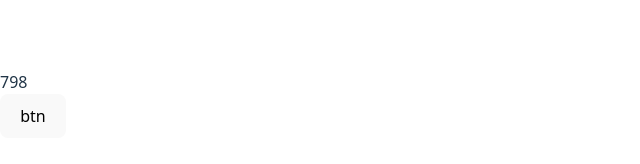
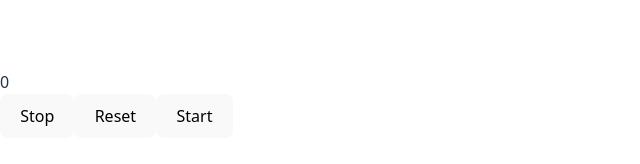
Before and after one commit to AmirShabbir99/Practice, a React (Vite) app in the folder vite/: page / in a window 1280 px wide. Shown: the part 296-460 px from the top of the page, without its empty margins (0-640 px from the left). Built offline with nearby package versions, Linux system fonts and the light colour scheme.

Commit message:
stop reset start

```diff
--- a/vite/src/App.tsx
+++ b/vite/src/App.tsx
@@ -1,21 +1,34 @@
-import { useEffect, useState } from "react";
+import { useEffect, useRef, useState } from "react";
 
-const App = () => {
-  const [count, setCount] = useState(0);
+const App: React.FC = () => {
+  const [count, setCount] = useState<number>(0);
+  const interval = useRef<NodeJS.Timeout | null>(null);
 
-  useEffect(() => {
-    const interval = setInterval(() => {
+  const startCounter = () => {
+    stopCounter(); // Clear any existing interval
+    interval.current = setInterval(() => {
       setCount((prevCount) => prevCount + 1);
     }, 10);
+  };
 
-    // Cleanup on unmount
-    return () => clearInterval(interval);
-  }, [count]); // Empty dependency array means run only once on mount
+  const stopCounter = () => {
+
+      clearInterval(interval.current);
+
+
+  };
+
+  const resetCounter = () => {
+    stopCounter();
+    setCount(0);
+  };
 
   return (
     <div>
       <div>{count}</div>
-      <button onClick={()=>clearInterval(0)}>btn</button>
+      <button onClick={stopCounter}>Stop</button>
+      <button onClick={resetCounter}>Reset</button>
+       <button onClick={startCounter}>Start</button>
     </div>
   );
 };
```
